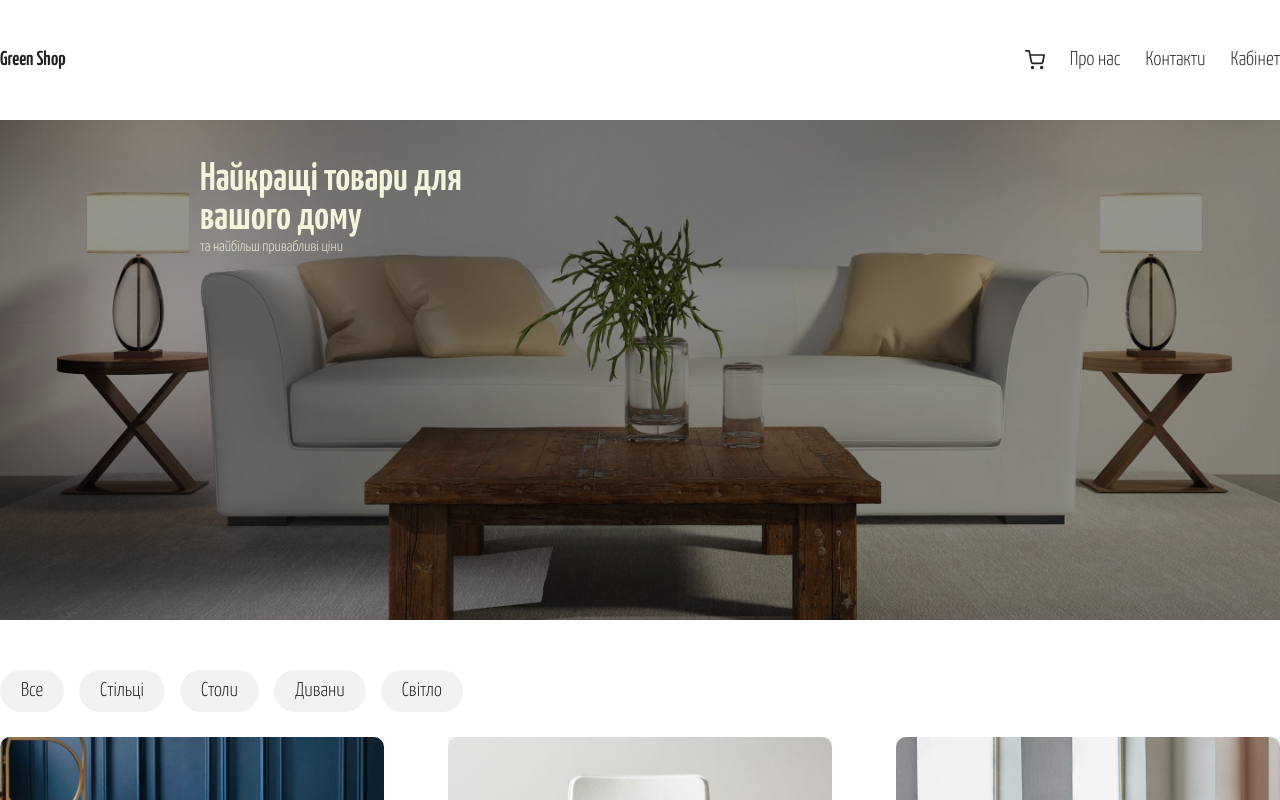
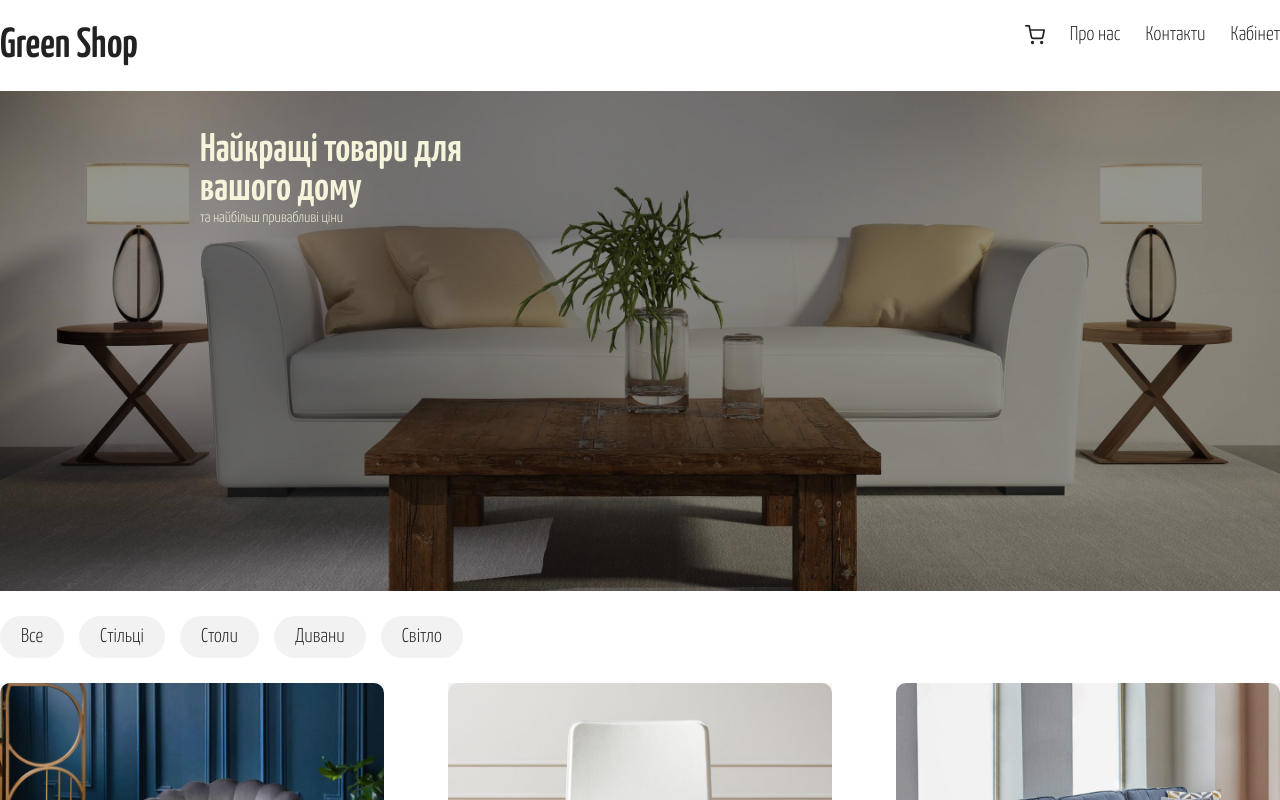
Before and after one commit to whatislove-zh/reactshop, a React (Create React App) app: page / in a window 1280 px wide. Shown: the top 800 px of the page. Built offline with nearby package versions, Linux system fonts and the light colour scheme.

Commit message:
Update index.css

```diff
--- a/src/index.css
+++ b/src/index.css
@@ -13,13 +13,14 @@ body {
   font-weight: 300;
 }
 .logo {
+  font-size: 42px;
   font-weight: 600;
   cursor: pointer;
 }
 
 .wrapper {
   width: 1280px;
-  margin: 50px auto;
+  margin: 25px auto;
 }
 
 .nav {
@@ -52,18 +53,35 @@ header {
   position: relative;
 }
 
-.shop-card {
+.shop-card, .contacts, .timeLimitInfo {
   position: absolute;
   top: 30px;
   right: 0;
   width: 250px;
-
   background: #fafafa;
-
   z-index: 1000;
   border-radius: 5px;
   margin-top: 5px;
+}
+.contacts{
+  width: 300px;
+}
+.contacts p{
+  margin: 10px;
+}
+.contacts p a,
+.contacts p span{
+  text-decoration:none;
+  color: #000;
+  font-weight: 600;
+}
 
+.timeLimitInfo p{
+  margin: 10px;
+}
+
+.timeLimitInfo.about{
+  width: 500px;
 }
 
 
@@ -124,7 +142,7 @@ header {
 }
 
 .presentation {
-  margin: 50px 0;
+  margin: 25px 0;
   background: url("./img/bg.jpg") no-repeat;
   background-size: cover;
   background-position: center center;
```
